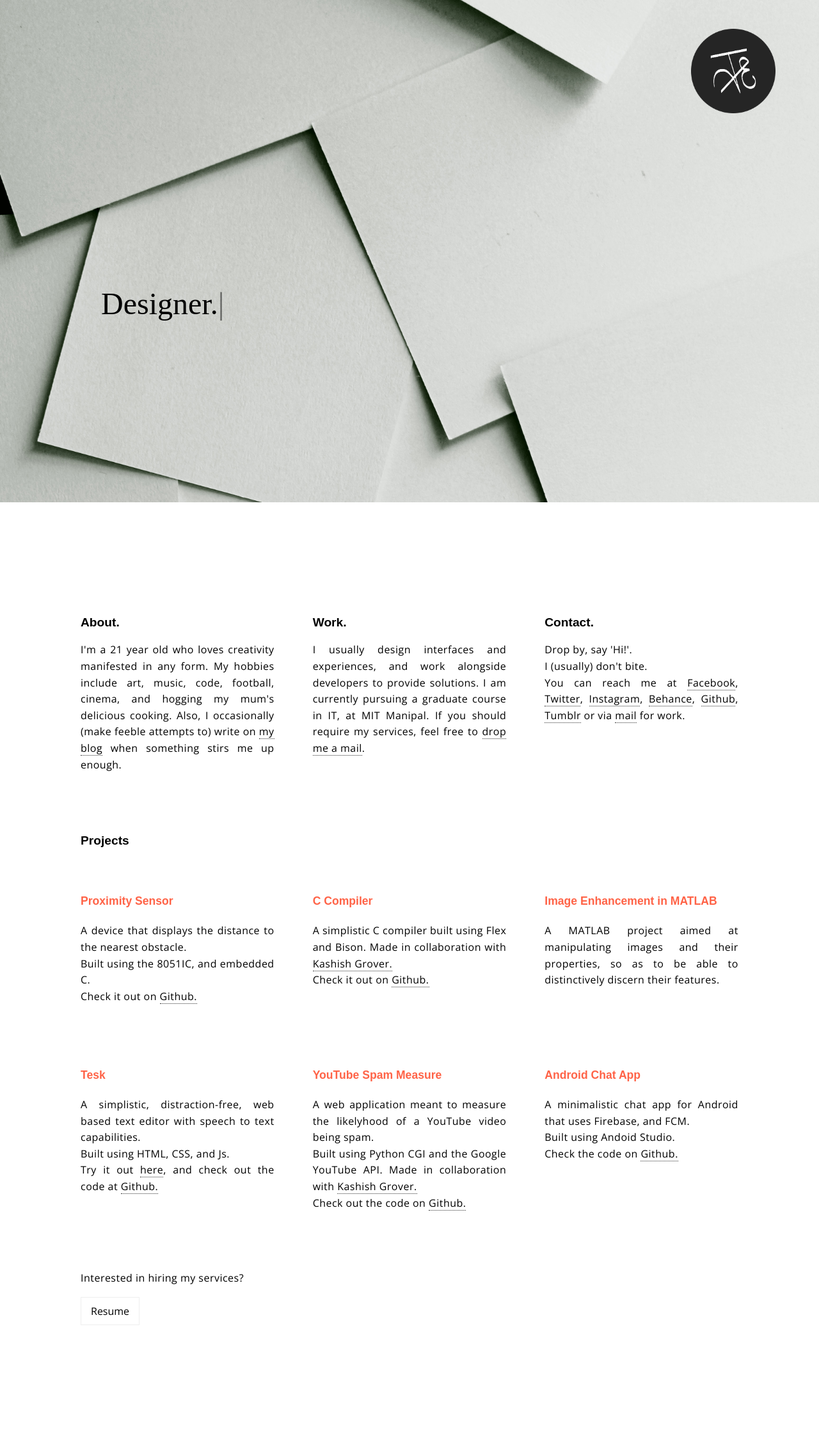
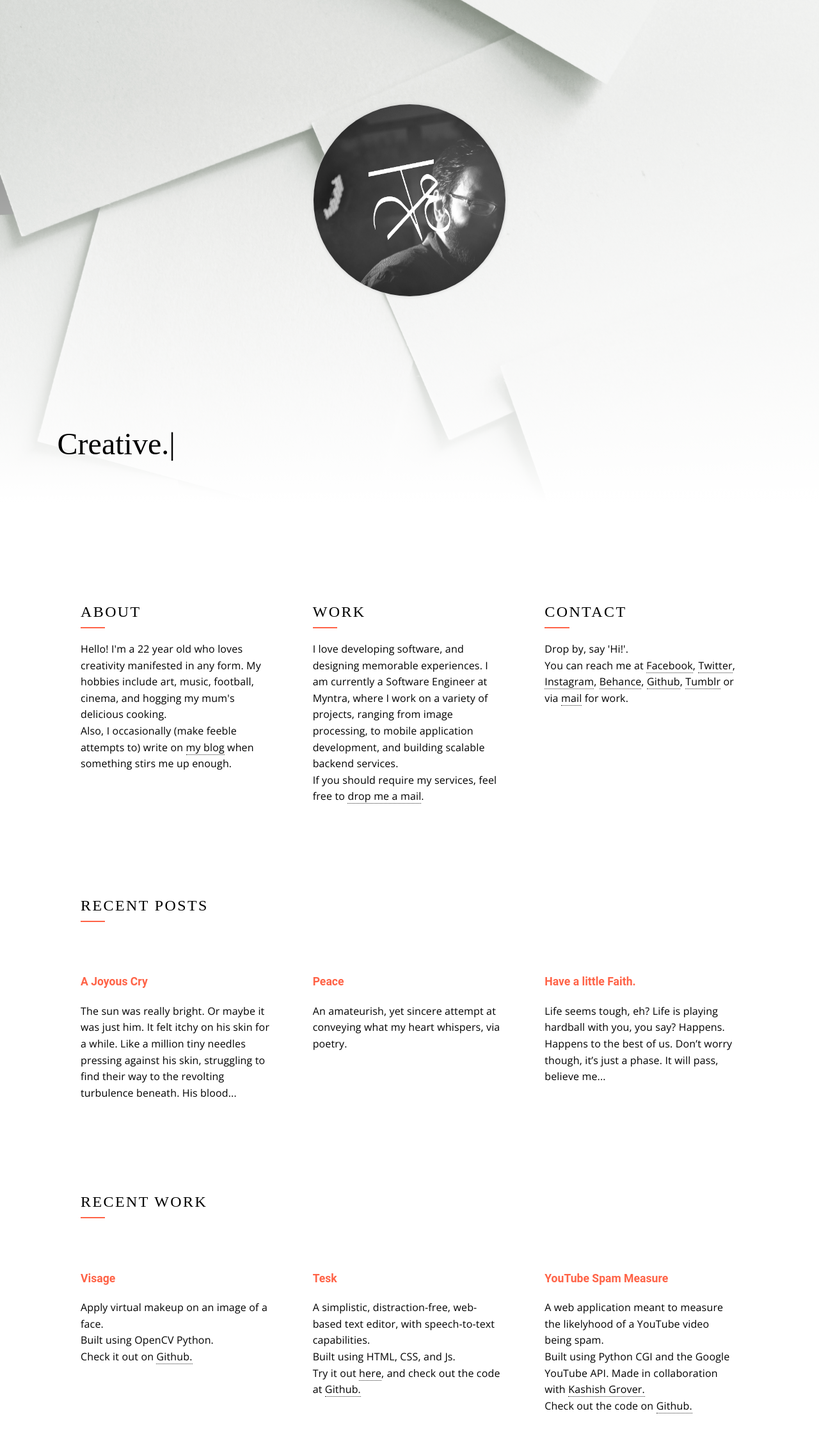
Before and after one commit to hriddhidey/hriddhidey.github.io, a plain HTML site: page index.html in a window 1280 px wide. Shown: the part 15-2278 px from the top of the page at 64% size. Before the commit the page ends 2164 px from the top, so only its background shows below. Drawn offline with nearby package versions, Linux system fonts and the light colour scheme; a web font is replaced by a local one.

Commit message:
Minor changes and renovation.

```diff
--- /dev/null
+++ b/css/grid.css
@@ -0,0 +1,30 @@
+* {
+    box-sizing: border-box;
+}
+
+.row::after {
+    content: "";
+    clear: both;
+    display: block;
+}
+
+[class*="col-"] {
+    float: left;
+    padding: 30px;
+    width: 100%;
+}
+
+@media only screen and (min-width: 768px) {
+    .col-1 {width: 8.33%;}
+	.col-2 {width: 16.66%;}
+	.col-3 {width: 25%;}
+	.col-4 {width: 33.33%;}
+	.col-5 {width: 41.66%;}
+	.col-6 {width: 50%;}
+	.col-7 {width: 58.33%;}
+	.col-8 {width: 66.66%;}
+	.col-9 {width: 75%;}
+	.col-10 {width: 83.33%;}
+	.col-11 {width: 91.66%;}
+	.col-12 {width: 100%;}
+}
--- /dev/null
+++ b/css/style.css
@@ -0,0 +1,199 @@
+@import 'https://fonts.googleapis.com/css?family=Open+Sans:300,400';
+@import 'https://fonts.googleapis.com/css?family=Scope+One';
+
+body {
+	display: block;
+	margin: 0;
+	padding: 0;
+}
+
+header {
+	margin: 0 auto;
+	display: inline;
+	font-family: 'Scope One',serif;
+	font-size: 3em;
+	white-space: pre-line;
+}
+
+section {
+	margin: 5vw 0 5vw 0;
+}
+
+button {
+	margin-bottom: 3vw;
+	background-color: #fff;
+	border: 1px solid #eee;
+	padding: 10px 15px 10px 15px;
+	font-family: 'Open Sans',sans-serif;
+	font-weight: lighter;
+	font-size: 1em;
+	text-transform: uppercase;
+
+	transition: 0.5s ease-in-out;
+	-webkit-transition: 0.5s ease-in-out;
+	-moz-transition: 0.5s ease-in-out;
+	-o-transition: 0.5s ease-in-out;
+}
+
+button:hover {
+	box-shadow: 0 1px 5px 2px #ddd;
+	cursor: pointer;
+}
+
+button:focus {
+	outline: 0;
+}
+
+h3 {
+	font-family: 'Scope One', serif;
+	font-size: 1.5em;
+	letter-spacing: 0.1em;
+	font-weight: lighter;
+	text-transform: uppercase;
+	margin: 0;
+}
+
+h3::after {
+	content: '';
+	margin-top: 10px;
+    display: block;
+    width: 3vw;
+    border-bottom: 2px solid tomato;
+}
+
+p {
+	font-family: 'Open Sans',sans-serif;
+	text-align: left;
+	line-height: 1.5;
+	letter-spacing: .01em;
+	line-height: 1.6;
+	margin: 20px 0 20px 0;
+}
+
+footer {
+	background-color: #666;
+	display: block;
+	padding: 2em;
+	text-align: center;
+	color: #eee;
+	font-size: 0.7em;
+	width: 90%;
+	margin: 0 auto;
+}
+a {
+	text-decoration: none;
+	border-bottom: 1px dotted #333;
+	font-style: bold;
+	color: #000;
+	-webkit-transition: all 0.3s ease-in-out ;
+	-moz-transition: all 0.3s ease-in-out ;
+	-ms-transition: all 0.3s ease-in-out ;
+	-o-transition: all 0.3s ease-in-out ;
+	transition: all 0.3s ease-in-out ;
+}
+
+h4 {
+	font-family: 'Roboto',sans-serif;
+	font-size: 1.1em;
+	color: tomato;
+}
+
+a:hover {
+	color: tomato;
+	border-bottom: 1px dotted tomato;
+}
+
+::-moz-selection {
+    color: white;
+    background: #48D1CC;
+}
+
+::selection {
+    color: white;
+    background: #48D1CC;
+}
+
+.main {
+	margin: 0 auto;
+	width: 85vw;
+}
+
+.typed-cursor{
+	margin: auto;
+    opacity: 1;
+    font-size: 3em;
+    font-weight: 100;
+    display: inline;
+    -webkit-animation: blink 0.7s infinite;
+    -moz-animation: blink 0.7s infinite;
+    -ms-animation: blink 0.7s infinite;
+    -o-animation: blink 0.7s infinite;
+	animation: blink 0.7s infinite;
+}
+
+.landing {
+	margin: 0 auto;
+	background: linear-gradient(to bottom, rgba(255,255,255,0.5) 20%,
+			  rgba(255,255,255,1)), url("../assets/images/bg.jpg");
+	background-size: cover;
+	height: 100vh;
+}
+
+.myface {
+	background: url("../assets/images/myface.jpg");
+	background-color: #333;
+	background-size: contain;
+	background-repeat: no-repeat;
+	padding:0;
+	margin:0;
+	width: 300px;
+	height: 300px;
+	max-width: 50vw;
+	max-height: 50vw;
+	border-radius: 100%;
+}
+
+.logo {
+	margin: 0 auto;
+	margin-top: 20vh;
+	width: 300px;
+	max-width: 50vw;
+	background: url("../assets/images/myface.jpg");
+	background-size: 60vh;
+	background-repeat: no-repeat;
+	border-radius: 100%;
+	box-shadow: 0 0 5px #ccc;
+}
+
+.mylogo {
+	mix-blend-mode: lighten;
+	z-index:2;
+}
+
+#head-text {
+	margin: 0 auto;
+}
+
+.head {
+	margin: 0 auto;
+	position: absolute;
+	left: 7vw;
+	bottom: 8vh;
+}
+
+.details {
+	margin-top: 10vw;
+}
+
+.project_heading {
+	padding-bottom: 0;
+}
+
+.resume {
+	border-bottom: none;
+	margin-bottom: 5vw;
+}
+
+.hire {
+	padding-bottom: 0;
+}
--- a/index.html
+++ b/index.html
@@ -16,75 +16,104 @@
 
     <meta property="og:title" content="Hriddhi Dey">
     <meta property="og:image" content="favicon.ico">
-    <meta property="og:url" content="https://hriddhidey.github.io/me">
+    <meta property="og:url" content="https://hriddhidey.github.io">
     <meta property="og:site_name" content="Hriddhi Dey">
     <meta property="og:type" content="website">
 
-
-    <!-- <link rel="stylesheet" type="text/css" href="./scroll-assets/animate.css" /> -->
-    <link rel="stylesheet" href="style.css">
-	<link rel="shortcut icon" href="favicon.ico" type="image/x-icon">
-	<link rel="icon" href="favicon.ico" type="image/x-icon">
+    <link rel="stylesheet" href="./css/style.css">
+    <link rel="stylesheet" href="./css/grid.css">
+	<link rel="shortcut icon" href="./assets/images/favicon.ico" type="image/x-icon">
+	<link rel="icon" href="./assets/images/favicon.ico" type="image/x-icon">
 
 </head>
 
 <body>
 
-<div class="row head">
+<div class="row landing">
+	<br />
 	<div class="row logo">
-	<img class="col-12" src="logo.png">
+		<img class="col-12 mylogo" src="./assets/images/logo.png" />
 	</div>
 	<br />
-
-	<div class="row">
-	<div class="col-12"><header id="head"></header></div>
+	<div class="row head">
+		<header id="head-text"></header>
 	</div>
 </div>
 
 <div class="main">
 
-
+	<section>
 		<div class="row details">
 			<div class="col-4">
-			<h3>About.</h3>
-			<p>I'm a 21 year old who loves creativity manifested in any form.
-			My hobbies include art, music, code, football, cinema, and hogging my mum's delicious cooking. Also, I occasionally (make feeble attempts to) write on <a href="http://www.afunnylittleboy.tumblr.com" target="_blank">my blog</a> when something stirs me up enough.</p>
+				<h3>About</h3>
+				<p>Hello! I'm a 22 year old who loves creativity manifested in any form.
+				My hobbies include art, music, football, cinema, and hogging my mum's delicious cooking. <br />
+				Also, I occasionally (make feeble attempts to) write on <a href="http://www.afunnylittleboy.tumblr.com" target="_blank">my blog</a> when something stirs me up enough.
+			</p>
 			</div>
 			<div class="col-4">
-			<h3>Work.</h3>
-			<p>I usually design interfaces and experiences, and work alongside developers to provide solutions. I am currently pursuing a graduate course in IT, at MIT Manipal. If you should require my services, feel free to <a href="mailto:hriddhidey@gmail.com">drop me a mail</a>.</p>
+				<h3>Work</h3>
+				<p>I love developing software, and designing memorable experiences. I am currently a Software Engineer at Myntra, where I work on a variety of projects, ranging from image processing,
+					to mobile application development, and building scalable backend services. <br />
+					If you should require my services, feel free to <a href="mailto:hriddhidey@gmail.com">drop me a mail</a>.
+				</p>
 			</div>
 			<div class="col-4" >
-			<h3>Contact.</h3>
-			<p>Drop by, say 'Hi!'. <br>I (usually) don't bite.<br>You can reach me at <a href="https://www.facebook.com/hriddhidey" target="_blank">Facebook</a>, <a href="https://twitter.com/Hriddhi_Dey" target="_blank">Twitter</a>, <a href="https://www.instagram.com/hriddhidey/" target="_blank">Instagram</a>, <a href="https://www.behance.net/hriddhidey" target="_blank">Behance</a>, <a href="https://www.github.com/hriddhidey" target="_blank">Github</a>, <a href="https://www.afunnylittleboy.tumblr.com" target="_blank">Tumblr</a> or via <a href="mailto:hriddhidey@gmail.com">mail</a> for work.</p>
+				<h3>Contact</h3>
+				<p>Drop by, say 'Hi!'. <br>
+					You can reach me at <a href="https://www.facebook.com/hriddhidey" target="_blank">Facebook</a>, <a href="https://twitter.com/Hriddhi_Dey" target="_blank">Twitter</a>, <a href="https://www.instagram.com/hriddhidey/" target="_blank">Instagram</a>, <a href="https://www.behance.net/hriddhidey" target="_blank">Behance</a>, <a href="https://www.github.com/hriddhidey" target="_blank">Github</a>, <a href="https://www.afunnylittleboy.tumblr.com" target="_blank">Tumblr</a> or via <a href="mailto:hriddhidey@gmail.com">mail</a> for work.</p>
 			</div>
 		</div>
+	</section>
 
+	<section>
 		<div class="row">
-		<div class="col-12 project_heading"><h3>Projects</h3></div>
+			<div class="col-12"><h3>Recent Posts</h3></div>
 		</div>
 		<div class="row">
 			<div class="col-4">
-			<h4>Proximity Sensor</h4>
-			<p>A device that displays the distance to the nearest obstacle.<br/>Built using the 8051IC, and embedded C.
-			<br /> Check it out on <a href="https://github.com/hriddhidey/obstacle_detector">Github.</a>
+				<article>
+					<a target="_blank" href="https://hriddhiblog.wordpress.com/2015/08/15/a-jouyous-cry/"><h4 class="blog-title">A Joyous Cry</h4></a>
+					<p class="blog-excerpt">The sun was really bright. Or maybe it was just him.
+						It felt itchy on his skin for a while.
+						Like a million tiny needles pressing against his skin, struggling to find their way to the revolting turbulence beneath.
+						His blood...
+					</p>
+				</article>
+			</div>
+			<div class="col-4">
+				<article>
+					<a target="_blank" href="https://hriddhiblog.wordpress.com/2017/06/01/peace/"><h4 class="blog-title">Peace</h4></a>
+					<p class="blog-excerpt">An amateurish, yet sincere attempt at conveying what my heart whispers, via poetry.
+					</p>
+				</article>
+			</div>
+			<div class="col-4">
+				<article>
+					<a target="_blank" href="https://hriddhiblog.wordpress.com/2016/10/15/have-a-little-faith/"><h4 class="blog-title">Have a little Faith.</h4></a>
+					<p class="blog-excerpt">Life seems tough, eh? Life is playing hardball with you, you say? Happens.
+						Happens to the best of us. Don’t worry though, it’s just a phase. It will pass, believe me...
+					</p>
+				</article>
+			</div>
+		</div>
+	</section>
+
+	<section>
+		<div class="row">
+			<div class="col-12 project_heading"><h3>Recent Work</h3></div>
+		</div>
+		<div class="row">
+			<div class="col-4">
+				<h4>Visage</h4>
+				<p>Apply virtual makeup on an image of a face.
+					<br /> Built using OpenCV Python.
+					<br /> Check it out on <a href="https://github.com/hriddhidey/visage">Github.</a>
 				</p>
 			</div>
 			<div class="col-4">
-			<h4>C Compiler</h4>
-			<p>A simplistic C compiler built using Flex and Bison. Made in collaboration with <a href="https://kashishgrover.com/">Kashish Grover.</a>
-			<br />Check it out on <a href="https://github.com/hriddhidey/C_compiler">Github.</a>
-			</p>
-		</div>
-		<div class="col-4">
-			<h4>Image Enhancement in MATLAB</h4>
-			<p>A MATLAB project aimed at manipulating images and their properties, so as to be able to distinctively discern their features.</p>
-		</div>
-	</div>
-	<div class="row">
-		<div class="col-4">
 				<h4>Tesk</h4>
-			<p>A simplistic, distraction-free, web based text editor with speech to text capabilities. <br /> Built using HTML, CSS, and Js.
+				<p>A simplistic, distraction-free, web-based text editor, with speech-to-text capabilities. <br /> Built using HTML, CSS, and Js.
 				<br />Try it out <a href="https://hriddhidey.github.io/Tesk/">here</a>, and check out the code at <a href="https://github.com/hriddhidey/Tesk/tree/gh-pages">Github.</a>
 				</p>
 			</div>
@@ -95,22 +124,14 @@
 				<br /> Check out the code on <a href="https://github.com/hriddhidey/DWDM-Project">Github.</a>
 				</p>
 			</div>
-		<div class="col-4">
-			<h4>Android Chat App</h4>
-			<p>A minimalistic chat app for Android that uses Firebase, and FCM.<br />
-			Built using Andoid Studio.
-			<br />Check the code on <a href="https://github.com/hriddhidey/AT_Project">Github.</a>
-			</p>
 		</div>
-	</div>
-
-
 		<div class="row">
 			<div class="col-12 hire"><p>Interested in hiring my services?</p></div>
 		</div>
 		<div class="row">
-		<div class="col-12 resume"><a href="resume.jpg" target="_blank" class="resume"><button>Resume</button></a></div>
+			<div class="col-12 resume"><a href="./assets/images/resume.jpg" target="_blank" class="resume"><button>Resume</button></a></div>
 		</div>
+	</section>
 
 
 </div>
@@ -118,32 +139,9 @@
 
 
 <script src="https://ajax.googleapis.com/ajax/libs/jquery/1.9.1/jquery.min.js"></script>
-    <script src="typed.js" type="text/javascript"></script>
-    <!-- <script type="text/javascript" src="./scroll-assets/viewportchecker.js"></script> -->
-
-    <script type="text/javascript">
-
-	    // jQuery(document).ready(function() {
-	    // jQuery('.appear').addClass("hidden").viewportChecker({
-	    //     classToAdd: 'visible animated fadeIn',
-	    //     offset: 100
-	    //    });
-		// });
-
-    	$(function(){
-
-	        $("#head").typed({
-	            strings: [" "," ","Developer.", "Designer.", "Minimalist.", "Me."],
-	            typeSpeed: 10,
-	            backDelay: 1000,
-	            loop: false,
-	            contentType: 'text',
-	            loopCount: false
-	        });
-
-    	});
-
-</script>
+<script src="https://cdnjs.cloudflare.com/ajax/libs/showdown/1.8.6/showdown.min.js"></script>
+<script src="./js/typed.js" type="text/javascript"></script>
+<script src="./js/index.js" type="text/javascript"></script>
 
 </body>
 </html>
--- /dev/null
+++ b/js/index.js
@@ -0,0 +1,29 @@
+this.posts = {}
+
+document.addEventListener('mousemove', function(e) {
+	const x = e.pageX / (window.innerWidth * 10), y = e.pageY / (window.innerHeight * 10);
+	const bg = document.querySelector('.logo');
+	bg.style.backgroundPosition = `${20 * x - 10}vh ${20 * y - 3}vh`;
+});
+
+$(function(){
+	$("#head-text").typed({
+		strings: [" "," ","Developer.", "Creative.", "Fundamentally lazy.", "Hi, I'm Hriddhi."],
+		typeSpeed: 10,
+		backDelay: 1000,
+		loop: false,
+		contentType: 'text',
+		loopCount: false
+	});
+});
+
+function loadArticle(post) {
+	var text = this.posts[post],
+	converter = new showdown.Converter(),
+	html = converter.makeHtml(text),
+	articleWindow = window.open("./article.html", "_blank");
+
+	console.log(text);
+
+	articleWindow.document.querySelector('body').innerHTML = html;
+}
--- a/style.css
+++ /dev/null
@@ -1,234 +0,0 @@
-@import 'https://fonts.googleapis.com/css?family=Open+Sans:300,400';
-@import 'https://fonts.googleapis.com/css?family=Scope+One';
-
-* {
-    box-sizing: border-box;
-}
-
-/* Grid system */
-
-.row::after {
-    content: "";
-    clear: both;
-    display: block;
-}
-[class*="col-"] {
-    float: left;
-    padding: 30px;
-    width: 100%;
-    /*border: 1px solid red;*/
-}
-
-/* Blinking Cursor */
-
-.typed-cursor{
-    opacity: 1;
-    font-size: 2em;
-    font-weight: 100;
-    display: inline;
-    -webkit-animation: blink 0.7s infinite;
-    -moz-animation: blink 0.7s infinite;
-    -ms-animation: blink 0.7s infinite;
-    -o-animation: blink 0.7s infinite;
-    animation: blink 0.7s infinite;
-}
-@-keyframes blink{
-    0% { opacity:1; }
-    50% { opacity:0; }
-    100% { opacity:1; }
-}
-@-webkit-keyframes blink{
-    0% { opacity:1; }
-    50% { opacity:0; }
-    100% { opacity:1; }
-}
-@-moz-keyframes blink{
-    0% { opacity:1; }
-    50% { opacity:0; }
-    100% { opacity:1; }
-}
-@-ms-keyframes blink{
-    0% { opacity:1; }
-    50% { opacity:0; }
-    100% { opacity:1; }
-}
-@-o-keyframes blink{
-    0% { opacity:1; }
-    50% { opacity:0; }
-    100% { opacity:1; }
-}
-
-/* Main Styles */
-
-body {
-	display: block;
-	margin: 0;
-	padding: 0;
-}
-::-moz-selection { /* Code for Firefox */
-    color: white;
-    background: #48D1CC;
-}
-
-::selection {
-    color: white;
-    background: #48D1CC;
-}
-
-.logo {
-	max-width: 50vw;
-	margin: 0 auto;
-	padding-top: 25vw;
-	padding-bottom: 10vw;
-}
-
-.head {
-	margin: 0 auto;
-	background-image: url("bg.jpg");
-	background-size: cover;
-	height: 100vh;
-}
-
-.main {
-	margin: 0 auto;
-	width: 85vw;
-}
-
-.details {
-	margin-top: 10vw;
-}
-
-.project_heading {
-	padding-bottom: 0;
-}
-
-header {
-	margin: 0 auto;
-	display: inline;
-	font-family: 'Scope One',serif;
-	font-size: 2em;
-	text-align: center;
-	white-space: pre-line;
-}
-
-button {
-	margin-bottom: 3vw;
-	background-color: #fff;
-	border: 1px solid #eee;
-	padding: 10px;
-	padding-left: 15px;
-	padding-right: 15px;
-	font-family: 'Open Sans',sans-serif;
-	font-weight: lighter;
-	font-size: 1em;
-	transition: .5s ease-in-out;
-	-webkit-transition: .5s ease-in-out;
-}
-button:hover {
-	box-shadow: 0 1px 5px 2px #ddd;
-	cursor: pointer;
-}
-button:focus {
-	outline: 0;
-}
-h3 {
-	font-family: 'Scope One',sans-serif;
-	font-size: 1.2em;
-}
-p {
-	font-family: 'Open Sans',sans-serif;
-	font-weight: lighter;
-	text-align: justify;
-	letter-spacing: .03em;
-	line-height: 1.6;
-}
-footer {
-
-	background-color: #666;
-	display: block;
-	padding: 2em;
-	text-align: center;
-	color: #eee;
-	font-size: 0.7em;
-	width: 90%;
-	margin: 0 auto;
-}
-a {
-	text-decoration: none;
-	border-bottom: 1px dotted #333;
-	font-style: bold;
-	color: #000;
-	-webkit-transition: all 0.3s ease-in-out ;
-	-moz-transition: all 0.3s ease-in-out ;
-	-ms-transition: all 0.3s ease-in-out ;
-	-o-transition: all 0.3s ease-in-out ;
-	transition: all 0.3s ease-in-out ;
-}
-
-h4 {
-	font-family: 'Scope One',sans-serif;
-	font-size: 1.1em;
-	color: tomato;
-}
-
-a:hover {
-	color: tomato;
-	border-bottom: 1px dotted tomato;
-}
-.resume {
-	border-bottom: none;
-	padding-top: 0;
-}
-
-.hidden{
-     opacity:0;
-}
-.visible{
-     opacity:1;
-}
-
-.hire {
-	padding-bottom: 0;
-}
-
-@media only screen and (min-width: 768px) {
-
-    .col-1 {width: 8.33%;}
-	.col-2 {width: 16.66%;}
-	.col-3 {width: 25%;}
-	.col-4 {width: 33.33%;}
-	.col-5 {width: 41.66%;}
-	.col-6 {width: 50%;}
-	.col-7 {width: 58.33%;}
-	.col-8 {width: 66.66%;}
-	.col-9 {width: 75%;}
-	.col-10 {width: 83.33%;}
-	.col-11 {width: 91.66%;}
-	.col-12 {width: 100%;}
-
-	.logo {
-		float: right;
-		max-width: 15vw;
-		margin: 0 auto;
-		padding-top: 30px;
-		padding-bottom: 130px;
-		margin-right: 3vw;
-	}
-
-	header {
-		font-size: 3em;
-		position: relative;
-		top: 80px;
-		margin-left: 10vw;
-	}
-
-	.typed-cursor {
-		position: relative;
-		font-size: 3em;
-		top: 80px;
-	}
-
-	.resume {
-		margin-bottom: 10px;
-	}
-}
```
Also changed, not shown: article.html (added, +27 -0 lines), css/animations.css (added, +27 -0 lines), js/posts/a_joyous_cry.js (added, +29 -0 lines), assets/images/bg.jpg (renamed from bg.jpg), assets/images/favicon.ico (renamed from favicon.ico), assets/images/logo.png (renamed from logo.png), assets/images/myface.jpg (added), css/article.css (added), js/typed.js (renamed from typed.js), logo_black.png (deleted), logo_black_cropped.png (deleted), 3 other files. Lines whose indentation alone changed are shown as unchanged.
